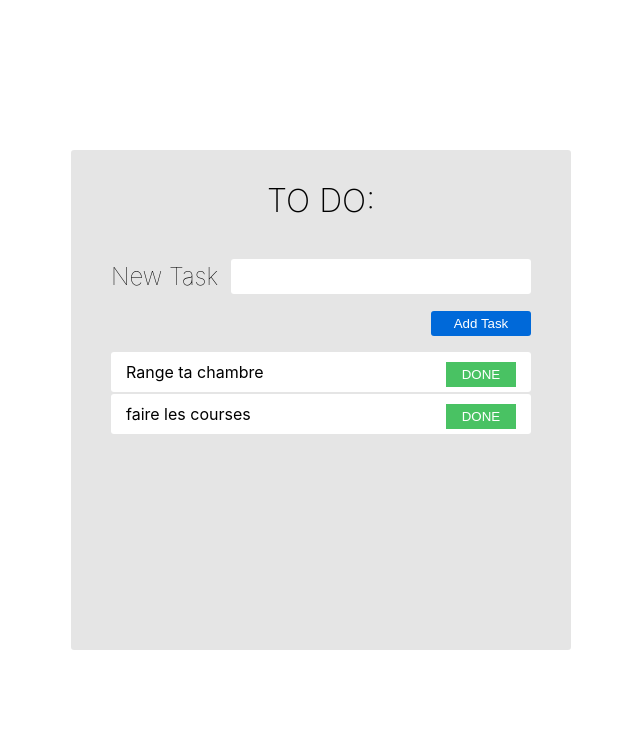
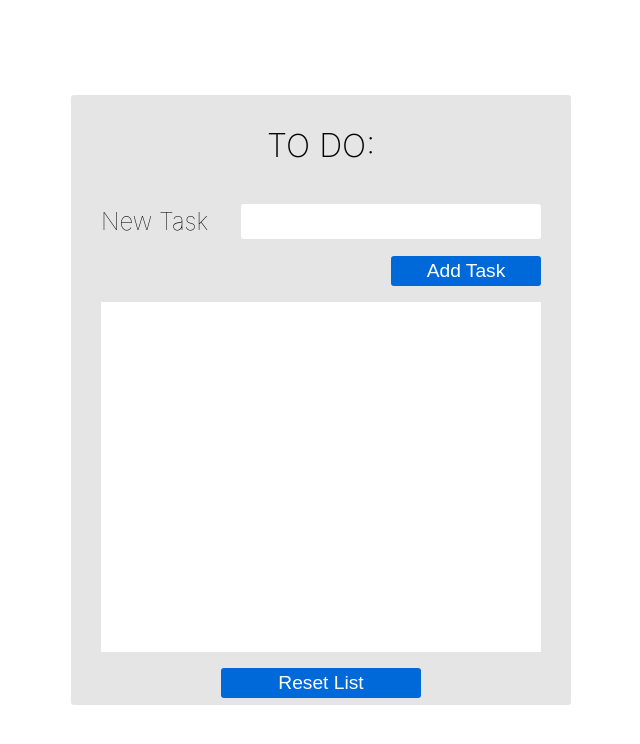
Before and after one commit to bastien17-dev/to-do-list-react, a React (Create React App) app: page / in a window 1280 px wide. Shown: the top 744 px of the page, without its empty margins (319-959 px from the left). Built offline with nearby package versions, Linux system fonts and the light colour scheme.

Commit message:
change way to delete a task, now its also deleted from DOM

```diff
--- a/src/App.css
+++ b/src/App.css
@@ -7,11 +7,11 @@ body {
 
 .container {
   width: 500px;
-  height: 500px;
+  height: 610px;
   background-color: rgba(0, 0, 0, 0.1);
   border-radius: 3px;
   text-align: center;
-  padding: 10px 40px;
+  padding: 10px 30px;
 }
 
 h1 {
--- a/src/App.js
+++ b/src/App.js
@@ -3,13 +3,11 @@ import Tasks from './task';
 
 import './App.css';
 
-const toDoArray = ['Range ta chambre', 'faire les courses'];
-
 function App() {
   return (
     <div className='container'>
       <h1>TO DO:</h1>
-      <Tasks array={toDoArray}></Tasks>
+      <Tasks></Tasks>
     </div>
   );
 }
--- /dev/null
+++ b/src/buttonReset.js
@@ -0,0 +1,14 @@
+import React from 'react';
+
+function ButtonReset({ onClick }) {
+  return (
+    <button
+      className='taskForm__button taskForm__button--reset'
+      onClick={() => onClick()}
+    >
+      Reset List
+    </button>
+  );
+}
+
+export default ButtonReset;
--- a/src/listItems.css
+++ b/src/listItems.css
@@ -1,19 +1,26 @@
 .list {
+  display: flex;
+  flex-direction: column;
+  align-items: center;
   padding-inline-start: 0px;
-  max-height: 270px;
+  height: 350px;
   overflow: scroll;
+  scrollbar-color: red;
+  background-color: white;
+  padding: 10px;
 }
 
 .list__items {
   display: flex;
   justify-content: space-between;
+  align-items: center;
+  width: 100%;
   padding: 10px 15px;
   height: 40px;
   text-align: left;
-  background-color: white;
+  background-color: rgba(0, 0, 0, 0.1);
   border-radius: 3px;
-  margin-bottom: 2px;
-  transition: transform 0.5s;
+  margin-bottom: 5px;
 }
 
 .list__closeButton {
@@ -21,10 +28,7 @@
   height: 25px;
   border: none;
   background-color: rgb(73, 194, 99);
+  border-radius: 3px;
   color: white;
   font-weight: 100;
 }
-
-.list__items.is-hidden {
-  transform: scale(0);
-}
--- a/src/listItems.js
+++ b/src/listItems.js
@@ -5,18 +5,16 @@ class ListItems extends React.Component {
   constructor(props) {
     super(props);
     this.state = {
-      itemsTab: this.props.array
+      item: ''
     };
-
     this.closeTask = this.closeTask.bind(this);
   }
 
   closeTask(e) {
-    let content = e.target.parentNode;
-    content.classList.add('is-hidden');
-    setTimeout(() => {
-      content.style.display = 'none';
-    }, 500);
+    const index = Array.from(
+      document.querySelector('.list').childNodes
+    ).findIndex(item => e.target.parentNode === item);
+    this.props.deleteFromList(index);
   }
 
   render() {
--- a/src/task.css
+++ b/src/task.css
@@ -25,12 +25,18 @@
   font-size: 1.2em;
 }
 
-.taskForm__submit {
+.taskForm__button {
   align-self: flex-end;
-  width: 100px;
-  height: 25px;
+  width: 150px;
+  height: 30px;
   border: none;
   border-radius: 3px;
   background-color: rgb(0, 105, 217);
   color: white;
+  font-size: 1.2em;
 }
+
+.taskForm__button--reset {
+  height: 30px;
+  width: 200px;
+}
--- a/src/task.js
+++ b/src/task.js
@@ -1,17 +1,22 @@
 import React from 'react';
 import ListItems from './listItems';
+import ButtonReset from './buttonReset';
 import './task.css';
+
+const taksList = [];
 
 class Tasks extends React.Component {
   constructor(props) {
     super(props);
     this.state = {
       task: '',
-      array: this.props.array
+      array: taksList
     };
 
     this.handleChange = this.handleChange.bind(this);
     this.handleSubmit = this.handleSubmit.bind(this);
+    this.resetList = this.resetList.bind(this);
+    this.deleteTaskFromTasksList = this.deleteTaskFromTasksList.bind(this);
   }
 
   handleChange(e) {
@@ -28,7 +33,18 @@ class Tasks extends React.Component {
     this.setState({ task: '' });
   }
 
+  resetList() {
+    this.setState({ array: taksList });
+  }
+
+  deleteTaskFromTasksList(index) {
+    const arrayBis = [...this.state.array];
+    arrayBis.splice(index, 1);
+    this.setState({ array: arrayBis });
+  }
+
   render() {
+    let tasks = this.state.array;
     return (
       <div>
         <form className='taskForm' onSubmit={this.handleSubmit}>
@@ -42,12 +58,16 @@ class Tasks extends React.Component {
             ></input>
           </div>
           <input
-            className='taskForm__submit'
+            className='taskForm__button taskForm__button--submit'
             type='submit'
             value='Add Task'
           ></input>
         </form>
-        <ListItems array={this.state.array}></ListItems>
+        <ListItems
+          array={tasks}
+          deleteFromList={this.deleteTaskFromTasksList}
+        ></ListItems>
+        <ButtonReset onClick={this.resetList}></ButtonReset>
       </div>
     );
   }
```
